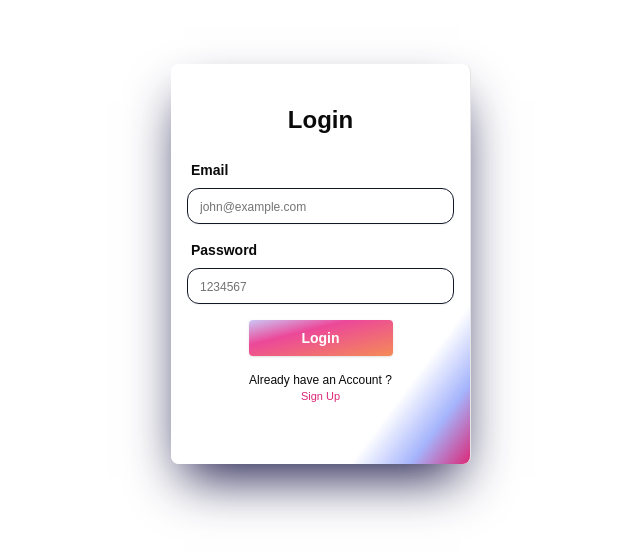
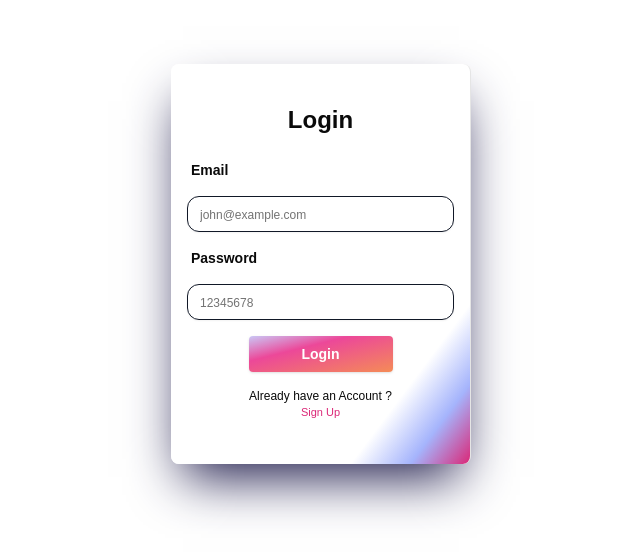
Before and after one commit to Arman6117/careerSync, a Next.js app in the folder client/: page /login in a window 1280 px wide. Shown: the part 136-692 px from the top of the page, without its empty margins (319-959 px from the left). Built offline with nearby package versions, Linux system fonts and the light colour scheme; what tailwindcss-bg-patterns would draw is missing.

Commit message:
feat: add Form component with context and hooks for improved form handling

```diff
--- a/client/app/(auth)/_components/login-form.tsx
+++ b/client/app/(auth)/_components/login-form.tsx
@@ -1,59 +1,96 @@
 "use client";
 import React, { useState } from "react";
+import { useForm } from "react-hook-form";
+import { z } from "zod";
 
 import Link from "next/link";
+
+import { loginUser } from "@/actions/login";
 
 import { Button } from "@/components/ui/button";
 import { Input } from "@/components/ui/input";
 import { Label } from "@/components/ui/label";
-import { loginUser } from "@/actions/login";
+import {
+  Form,
+  FormControl,
+  FormField,
+  FormItem,
+  FormLabel,
+  FormMessage,
+} from "@/components/ui/form";
+import { zodResolver } from "@hookform/resolvers/zod";
 
 const LoginForm = () => {
   const [email, setEmail] = useState("");
   const [password, setPassword] = useState("");
   const [isDisabled, setIsDisabled] = useState(false);
 
-  const onSubmit = (e: React.FormEvent<HTMLFormElement>) => {
-    e.preventDefault();
-    try {
-      loginUser({ email, password });
-    } catch (error) {
-      console.log(error);
-    }
-  };
+  const formSchema = z.object({
+    email: z.string().email(),
+    password: z.string().min(6).max(8),
+  });
+
+  const form = useForm<z.infer<typeof formSchema>>({
+    resolver: zodResolver(formSchema),
+    defaultValues: {
+      email: "",
+      password: "",
+    },
+  });
   return (
     <div className="h-[400px] shadow-indigo-950  rounded-lg shadow-2xl border-r px-4 flex-col gap-6 w-[300px] flex bg-white bg-gradient-to-br from-white from-[80%]  to-pink-600 via-indigo-300">
       <h1 className="text-2xl font-semibold mt-10 text-center">Login </h1>
-      <form className="flex flex-col gap-4 " onSubmit={onSubmit}>
-        <div className="flex flex-col gap-2">
-          <Label className="text-sm font-semibold ml-1">Email</Label>
+      <Form {...form}>
+        <form
+          className="flex flex-col gap-4 "
+          onSubmit={form.handleSubmit(() => {})}
+        >
+          <FormField
+            control={form.control}
+            name="email"
+            render={({ field }) => (
+              <FormItem className="flex flex-col gap-2">
+                <FormLabel className="text-sm font-semibold ml-1">
+                  Email
+                </FormLabel>
+                <FormControl>
                   <Input
                     className="w-full border-gray-900 rounded-xl focus-visible:border-pink-600 focus-visible:ring-0 focus-visible:border-2 transition-all placeholder:text-xs"
                     placeholder="john@example.com"
-            type="email"
-            required
-            onChange={(e) => setEmail(e.target.value)}
+                    {...field}
                   />
-        </div>
-        <div className="flex flex-col gap-2">
-          <Label className="text-sm font-semibold ml-1">Password</Label>
+                </FormControl>
+              </FormItem>
+            )}
+          />
+          <FormField
+            control={form.control}
+            name="password"
+            render={({ field }) => (
+              <FormItem className="flex flex-col gap-2">
+                <FormLabel className="text-sm font-semibold ml-1">
+                  Password
+                </FormLabel>
+                <FormControl>
                   <Input
                     className="w-full border-gray-900 rounded-xl focus-visible:border-pink-600 focus-visible:ring-0 focus-visible:border-2 transition-all placeholder:text-xs"
-            placeholder="1234567"
-            required
-            maxLength={8}
-            minLength={6}
-            type="password"
-            onChange={(e) => setPassword(e.target.value)}
+                    placeholder="12345678"
+                    {...field}
                   />
-        </div>
+                </FormControl>
+              </FormItem>
+            )}
+          />
+
           <div className="flex justify-center">
             <Button className="w-36 font-semibold  rounded-sm hover:bg-white hover:text-black transition-all hover:bg-clip-text hover:outline hover:outline-black bg-gradient-to-br from-indigo-200 from-[-3%] via-35% via-pink-500 to-[150%]  to-amber-400 text-white">
               Login
             </Button>
           </div>
           <div className="flex ga flex-col items-center ">
-          <span className="text-center text-xs">Already have an Account ?</span>
+            <span className="text-center text-xs">
+              Already have an Account ?
+            </span>
             <Link
               href={"/register"}
               className="text-[11px] hover:underline text-pink-600"
@@ -62,6 +99,7 @@
             </Link>
           </div>
         </form>
+      </Form>
     </div>
   );
 };
--- /dev/null
+++ b/client/components/ui/form.tsx
@@ -0,0 +1,178 @@
+"use client"
+
+import * as React from "react"
+import * as LabelPrimitive from "@radix-ui/react-label"
+import { Slot } from "@radix-ui/react-slot"
+import {
+  Controller,
+  ControllerProps,
+  FieldPath,
+  FieldValues,
+  FormProvider,
+  useFormContext,
+} from "react-hook-form"
+
+import { cn } from "@/lib/utils"
+import { Label } from "@/components/ui/label"
+
+const Form = FormProvider
+
+type FormFieldContextValue<
+  TFieldValues extends FieldValues = FieldValues,
+  TName extends FieldPath<TFieldValues> = FieldPath<TFieldValues>
+> = {
+  name: TName
+}
+
+const FormFieldContext = React.createContext<FormFieldContextValue>(
+  {} as FormFieldContextValue
+)
+
+const FormField = <
+  TFieldValues extends FieldValues = FieldValues,
+  TName extends FieldPath<TFieldValues> = FieldPath<TFieldValues>
+>({
+  ...props
+}: ControllerProps<TFieldValues, TName>) => {
+  return (
+    <FormFieldContext.Provider value={{ name: props.name }}>
+      <Controller {...props} />
+    </FormFieldContext.Provider>
+  )
+}
+
+const useFormField = () => {
+  const fieldContext = React.useContext(FormFieldContext)
+  const itemContext = React.useContext(FormItemContext)
+  const { getFieldState, formState } = useFormContext()
+
+  const fieldState = getFieldState(fieldContext.name, formState)
+
+  if (!fieldContext) {
+    throw new Error("useFormField should be used within <FormField>")
+  }
+
+  const { id } = itemContext
+
+  return {
+    id,
+    name: fieldContext.name,
+    formItemId: `${id}-form-item`,
+    formDescriptionId: `${id}-form-item-description`,
+    formMessageId: `${id}-form-item-message`,
+    ...fieldState,
+  }
+}
+
+type FormItemContextValue = {
+  id: string
+}
+
+const FormItemContext = React.createContext<FormItemContextValue>(
+  {} as FormItemContextValue
+)
+
+const FormItem = React.forwardRef<
+  HTMLDivElement,
+  React.HTMLAttributes<HTMLDivElement>
+>(({ className, ...props }, ref) => {
+  const id = React.useId()
+
+  return (
+    <FormItemContext.Provider value={{ id }}>
+      <div ref={ref} className={cn("space-y-2", className)} {...props} />
+    </FormItemContext.Provider>
+  )
+})
+FormItem.displayName = "FormItem"
+
+const FormLabel = React.forwardRef<
+  React.ElementRef<typeof LabelPrimitive.Root>,
+  React.ComponentPropsWithoutRef<typeof LabelPrimitive.Root>
+>(({ className, ...props }, ref) => {
+  const { error, formItemId } = useFormField()
+
+  return (
+    <Label
+      ref={ref}
+      className={cn(error && "text-destructive", className)}
+      htmlFor={formItemId}
+      {...props}
+    />
+  )
+})
+FormLabel.displayName = "FormLabel"
+
+const FormControl = React.forwardRef<
+  React.ElementRef<typeof Slot>,
+  React.ComponentPropsWithoutRef<typeof Slot>
+>(({ ...props }, ref) => {
+  const { error, formItemId, formDescriptionId, formMessageId } = useFormField()
+
+  return (
+    <Slot
+      ref={ref}
+      id={formItemId}
+      aria-describedby={
+        !error
+          ? `${formDescriptionId}`
+          : `${formDescriptionId} ${formMessageId}`
+      }
+      aria-invalid={!!error}
+      {...props}
+    />
+  )
+})
+FormControl.displayName = "FormControl"
+
+const FormDescription = React.forwardRef<
+  HTMLParagraphElement,
+  React.HTMLAttributes<HTMLParagraphElement>
+>(({ className, ...props }, ref) => {
+  const { formDescriptionId } = useFormField()
+
+  return (
+    <p
+      ref={ref}
+      id={formDescriptionId}
+      className={cn("text-[0.8rem] text-muted-foreground", className)}
+      {...props}
+    />
+  )
+})
+FormDescription.displayName = "FormDescription"
+
+const FormMessage = React.forwardRef<
+  HTMLParagraphElement,
+  React.HTMLAttributes<HTMLParagraphElement>
+>(({ className, children, ...props }, ref) => {
+  const { error, formMessageId } = useFormField()
+  const body = error ? String(error?.message) : children
+
+  if (!body) {
+    return null
+  }
+
+  return (
+    <p
+      ref={ref}
+      id={formMessageId}
+      className={cn("text-[0.8rem] font-medium text-destructive", className)}
+      {...props}
+    >
+      {body}
+    </p>
+  )
+})
+FormMessage.displayName = "FormMessage"
+
+export {
+  useFormField,
+  Form,
+  FormItem,
+  FormLabel,
+  FormControl,
+  FormDescription,
+  FormMessage,
+  FormField,
+}
```
Also changed, not shown: client/package.json (+5 -2 lines), 1 other file (tests, documents, lock files or other folders). Lines whose indentation alone changed are shown as unchanged.
